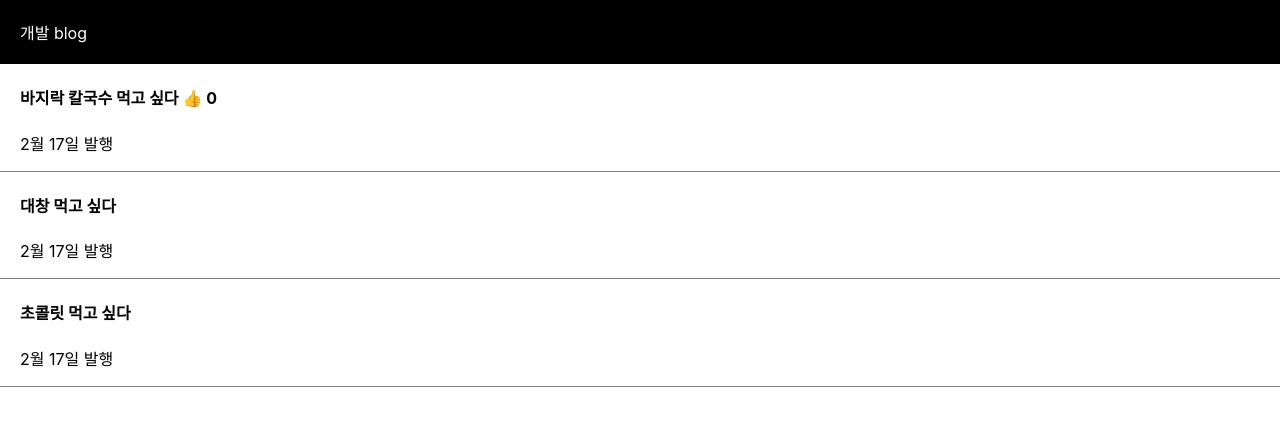
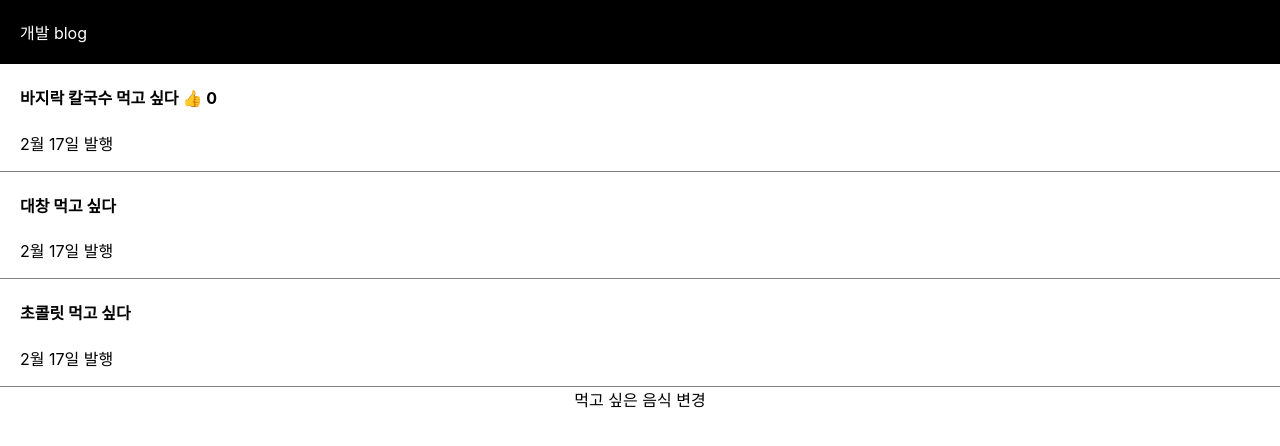
Before and after one commit to HyeonE0103/reactStudyAppleCoding, a React (Create React App) app: page / in a window 1280 px wide. Shown: the top 446 px of the page. Built offline with nearby package versions, Linux system fonts and the light colour scheme.

Commit message:
array, object state 변경하는 법

```diff
--- a/src/App.js
+++ b/src/App.js
@@ -5,7 +5,7 @@ import { useState } from "react";
 
 function App() {
   let post = "배고파";
-  let [글제목, b] = useState([
+  let [글제목, 음식변경] = useState([
     "바지락 칼국수 먹고 싶다",
     "대창 먹고 싶다",
     "초콜릿 먹고 싶다",
@@ -43,6 +43,15 @@ function App() {
         <h4>{글제목[2]}</h4>
         <p>2월 17일 발행</p>
       </div>
+      <div
+        onClick={() => {
+          let copy = [...글제목];
+          copy[0] = "비빔밥 먹고 싶다";
+          음식변경(copy);
+        }}
+      >
+        먹고 싶은 음식 변경
+      </div>
     </div>
   );
 }
```
